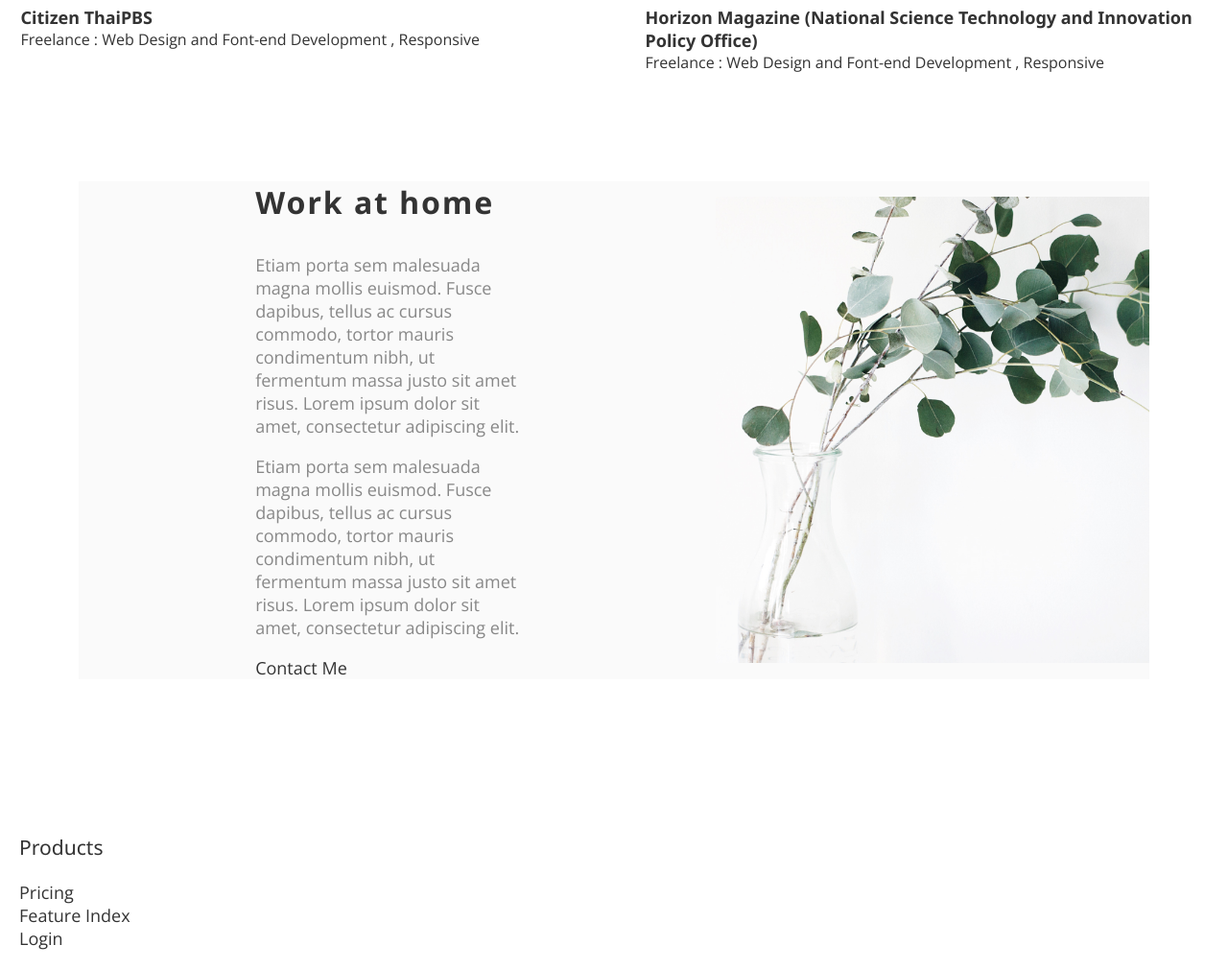
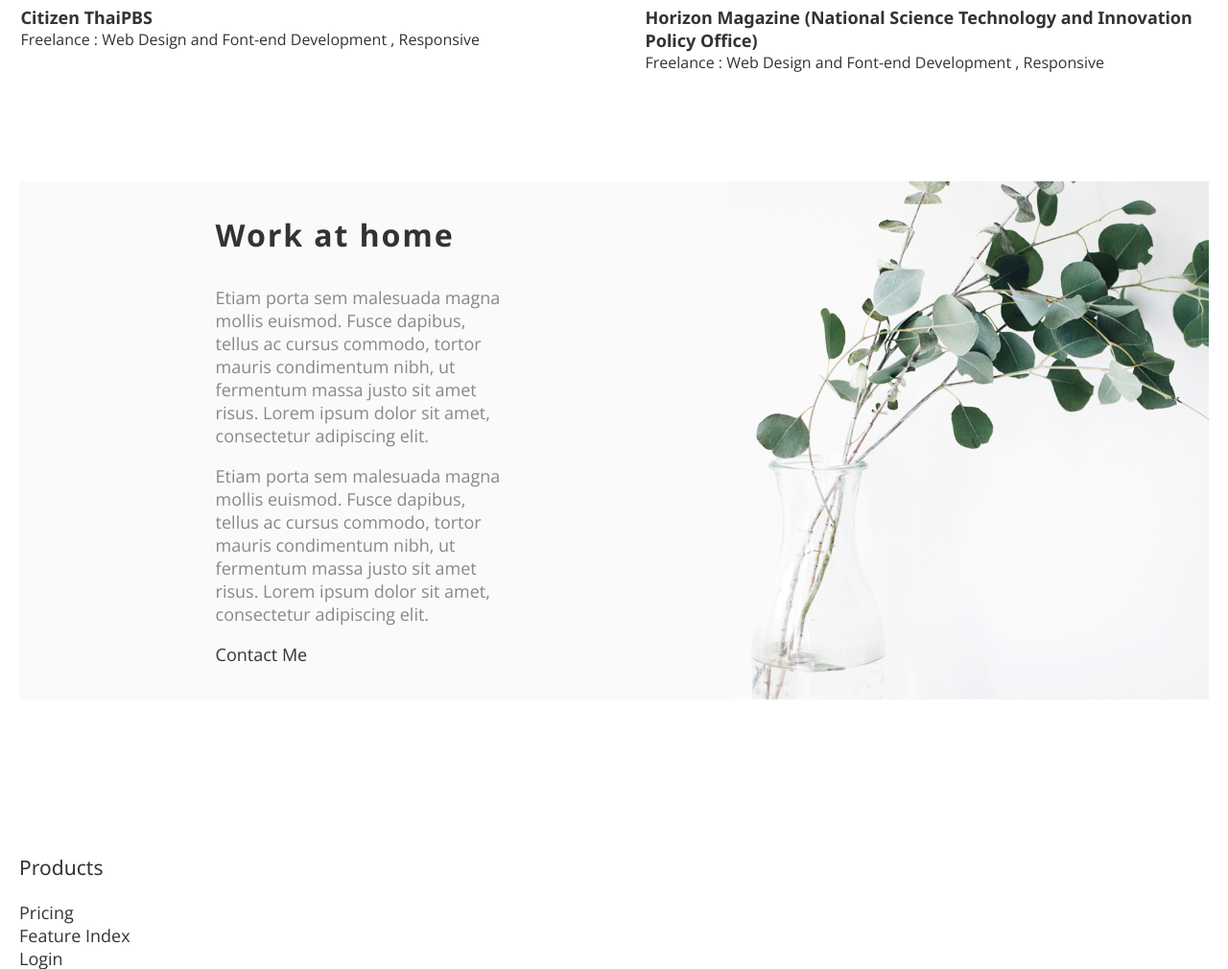
Before and after one commit to kulachat/portfolio, a PHP site: page / in a window 1280 px wide. Shown: the part 1935-2945 px from the top of the page at 96% size. Run offline with PHP 8.4, Linux system fonts and the light colour scheme; some libraries are stand-ins or nearby versions.

Commit message:
Update max-with

```diff
--- a/css/style.css
+++ b/css/style.css
@@ -419,7 +419,7 @@ header {
   -ms-flex-align: center;
   align-items: center;
   background-color: #fafafa;
-  max-width: 90%;
+  max-width: 100%;
   margin: auto;
   overflow: hidden;
   margin-top: 5rem;
--- a/package.json
+++ b/package.json
@@ -6,7 +6,7 @@
     "grunt": "^0.4.5",
     "grunt-browser-sync": "^2.1.3",
     "grunt-cli": "^0.1.13",
-    "grunt-contrib-sass": "^0.9.2",
+    "grunt-contrib-sass": "^1.0.0",
     "grunt-contrib-watch": "^0.6.1"
   }
 }
--- a/sass/components/_layout.scss
+++ b/sass/components/_layout.scss
@@ -78,7 +78,7 @@ header {
   -ms-flex-align: center;
   align-items: center;
   background-color: $bg-gray;
-  max-width: 90%;
+  max-width: 100%;
   margin: auto;
   overflow: hidden;
   margin-top: 5rem;
```
Also changed, not shown: 1 other file.
